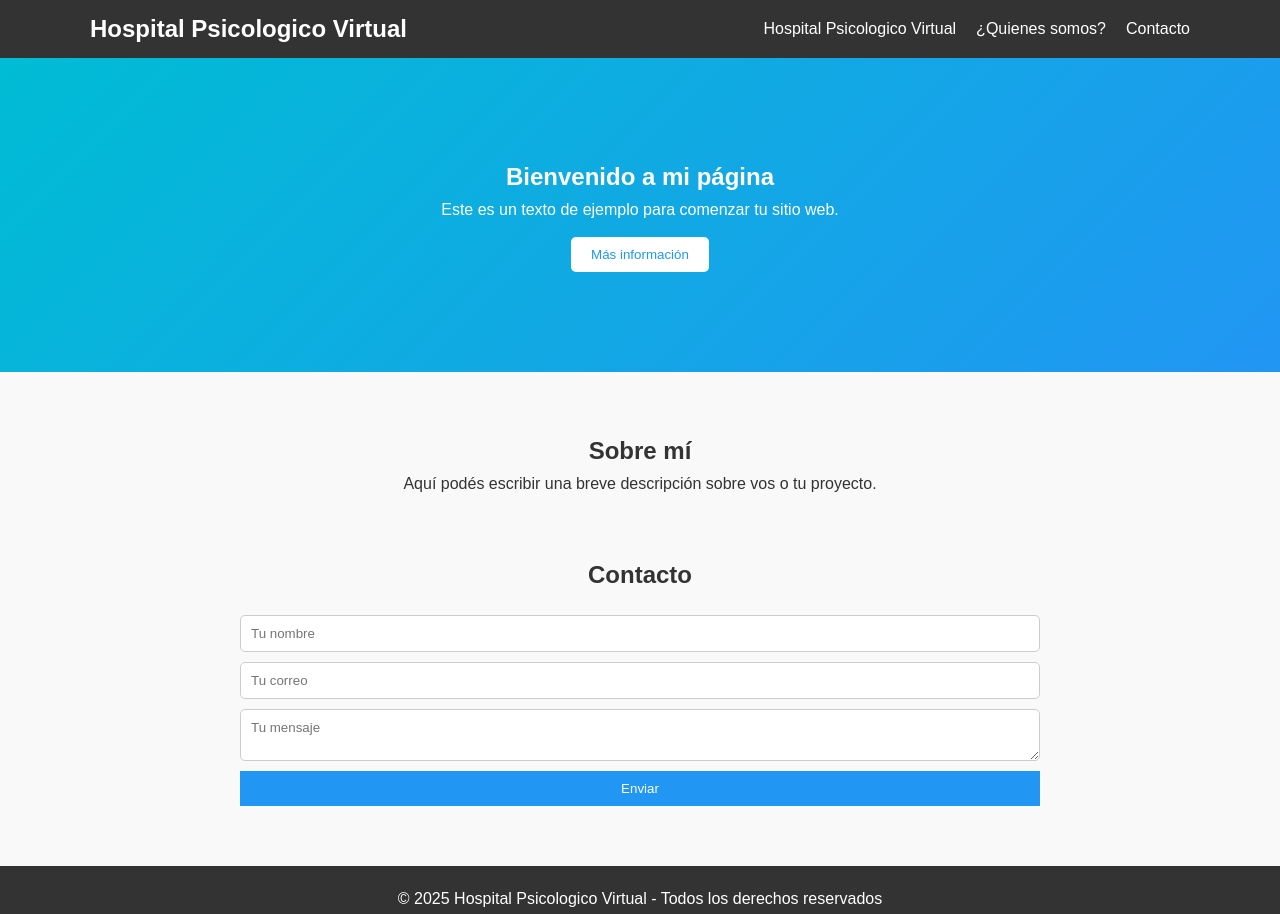
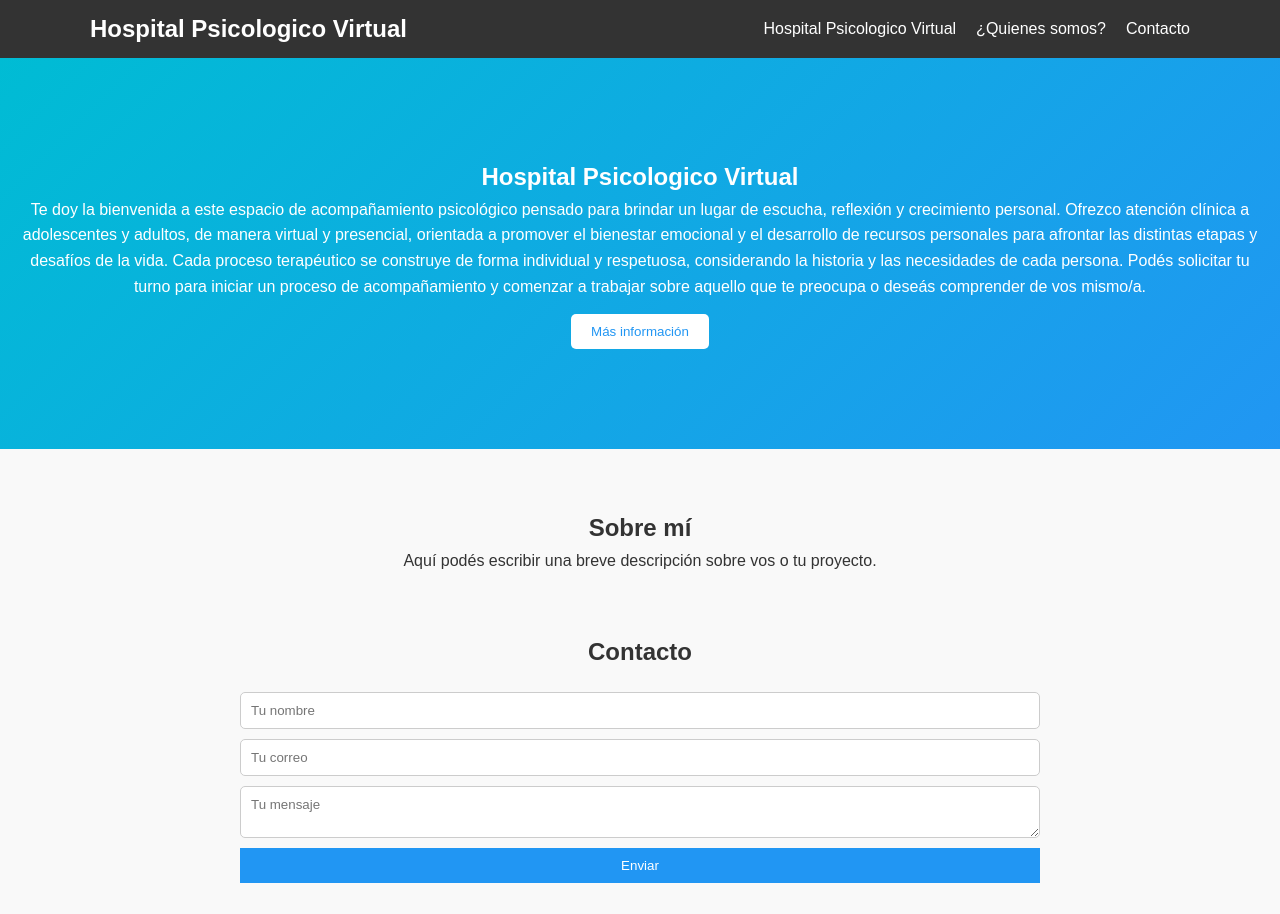
Before and after one commit to HospitalPsicologicoVirtual/HospitalPsicologicoVirtual, a plain HTML site: page index.html in a window 1280 px wide. Shown: the top 914 px of the page. Drawn offline with Linux system fonts and the light colour scheme.

Commit message:
Update index.html

```diff
--- a/index.html
+++ b/index.html
@@ -21,8 +21,12 @@
 
   <!-- Sección principal -->
   <section id="inicio" class="hero">
-    <h2>Bienvenido a mi página</h2>
-    <p>Este es un texto de ejemplo para comenzar tu sitio web.</p>
+    <h2>Hospital Psicologico Virtual</h2>
+    <p>Te doy la bienvenida a este espacio de acompañamiento psicológico pensado para brindar un lugar de escucha, reflexión y crecimiento personal.
+Ofrezco atención clínica a adolescentes y adultos, de manera virtual y presencial, orientada a promover el bienestar emocional y el desarrollo de recursos personales para afrontar las distintas etapas y desafíos de la vida.
+
+Cada proceso terapéutico se construye de forma individual y respetuosa, considerando la historia y las necesidades de cada persona.
+Podés solicitar tu turno para iniciar un proceso de acompañamiento y comenzar a trabajar sobre aquello que te preocupa o deseás comprender de vos mismo/a.</p>
     <button id="btn-info">Más información</button>
   </section>
 
```
